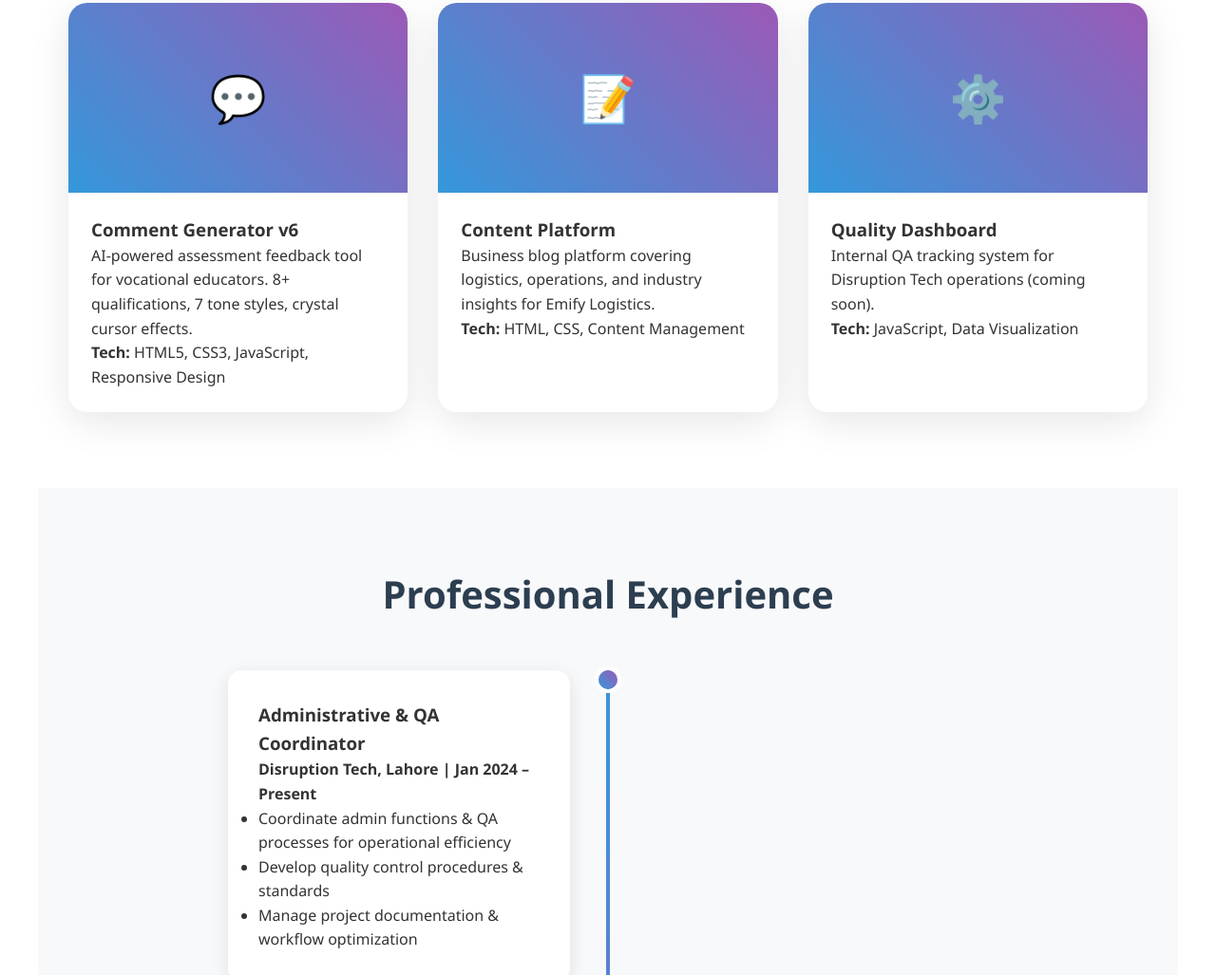
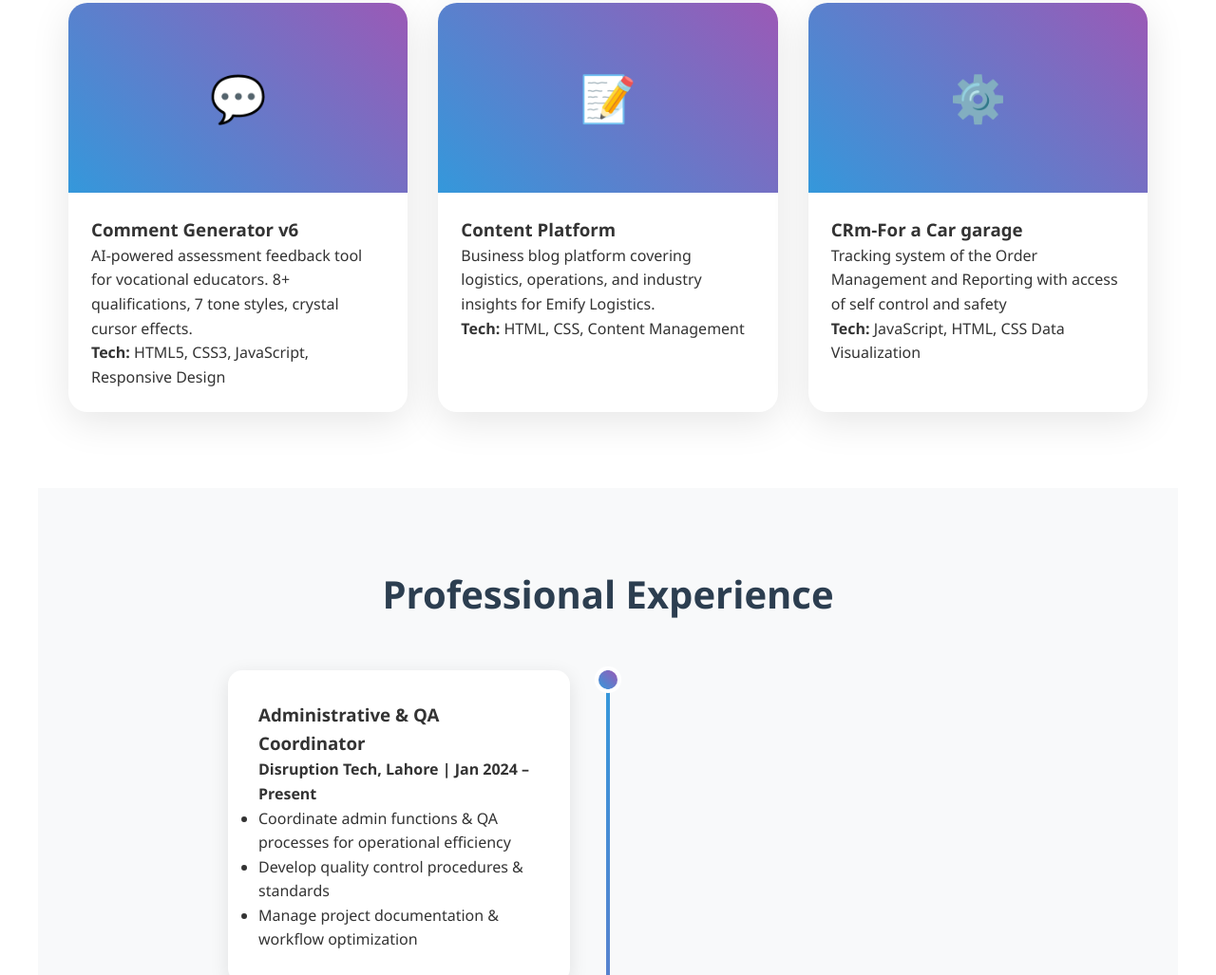
Before and after one commit to amify001-cpu/Portfolio-Umar, a plain HTML site: page index.html in a window 1280 px wide. Shown: the part 1669-2696 px from the top of the page at 95% size. Drawn offline with Linux system fonts and the light colour scheme.

Commit message:
Update few things about the platform

```diff
--- a/index.html
+++ b/index.html
@@ -356,9 +356,9 @@
         <a href="https://amify001-cpu.github.io/Car-Crm/" class="project-card project-link" target="_blank">
             <div class="project-image">⚙️</div>
             <div class="project-content">
-                <h3>Quality Dashboard</h3>
-                <p>Internal QA tracking system for Disruption Tech operations (coming soon).</p>
-                <p><strong>Tech:</strong> JavaScript, Data Visualization</p>
+                <h3>CRm-For a Car garage</h3>
+                <p>Tracking system of the Order Management and Reporting with access of self control and safety </p>
+                <p><strong>Tech:</strong> JavaScript, HTML, CSS Data Visualization</p>
             </div>
         </a>
     </div>
```
